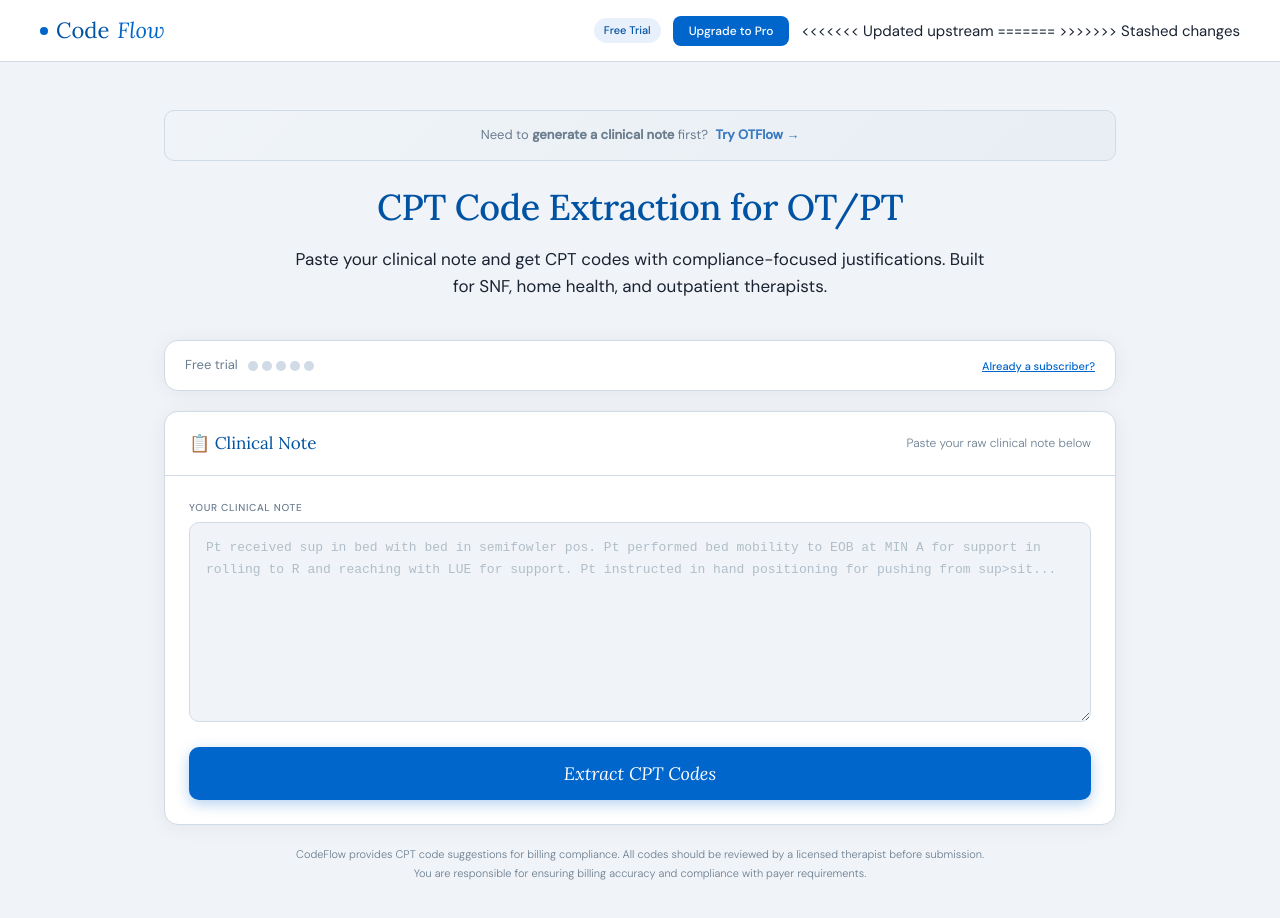
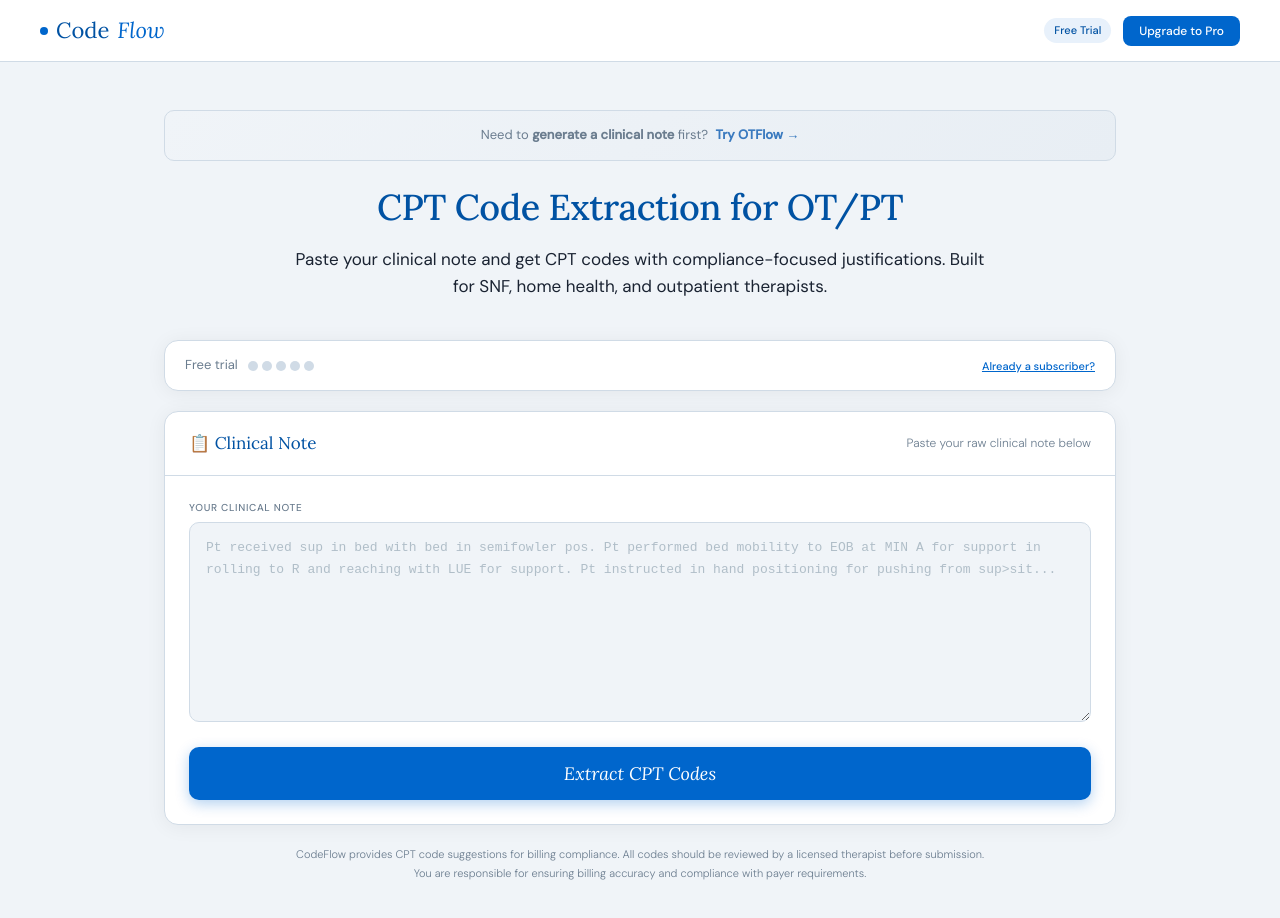
Before and after one commit to khammerm/codeflow, a plain HTML site: page public/index.html in a window 1280 px wide. Drawn offline with Linux system fonts and the light colour scheme; a script that the page names is missing.

Commit message:
remove comment

```diff
--- a/public/index.html
+++ b/public/index.html
@@ -147,10 +147,6 @@
   <div class="nav-right">
     <span id="statusBadge" class="nav-badge">Free Trial</span>
     <button id="upgradeBtn" class="btn-upgrade" onclick="window.open('https://buy.stripe.com/3cIdR84YX78d4y55ACb7y02', '_blank')">Upgrade to Pro</button>
-<<<<<<< Updated upstream
-=======
-    <!-- TODO: Replace above Stripe link with your new $99/mo CodeFlow payment link -->
->>>>>>> Stashed changes
   </div>
 </nav>
 
```
